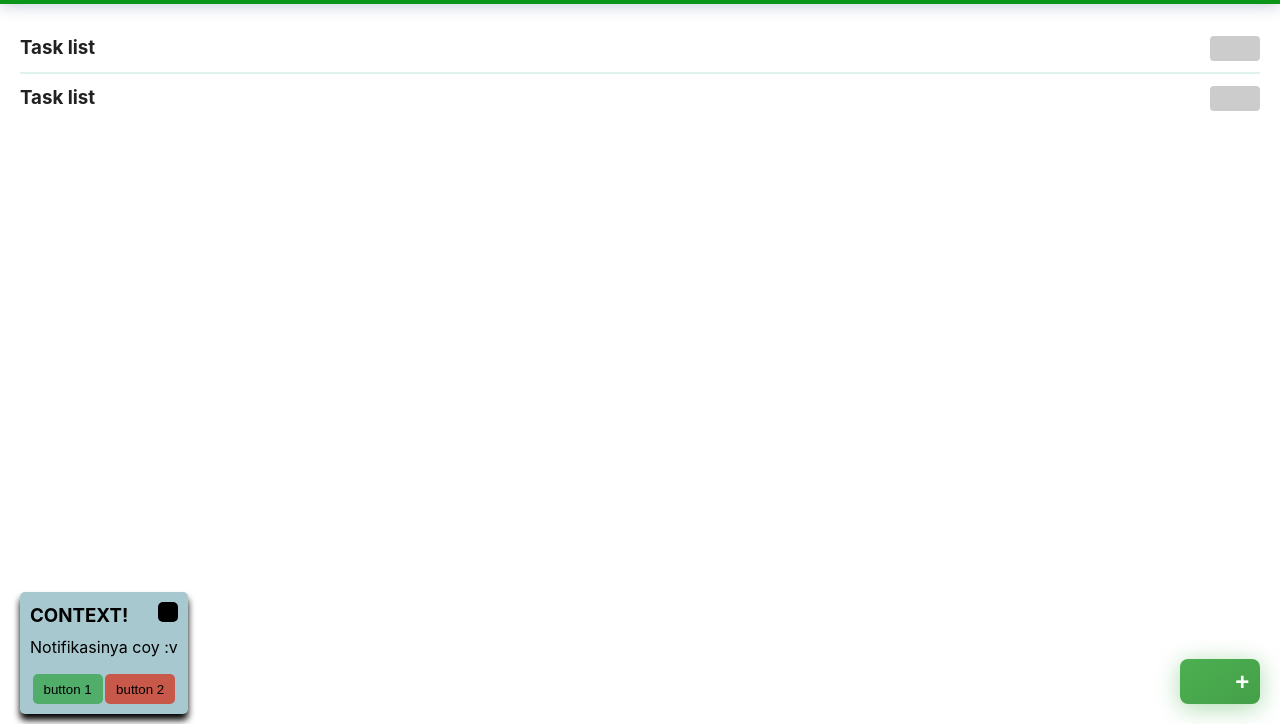
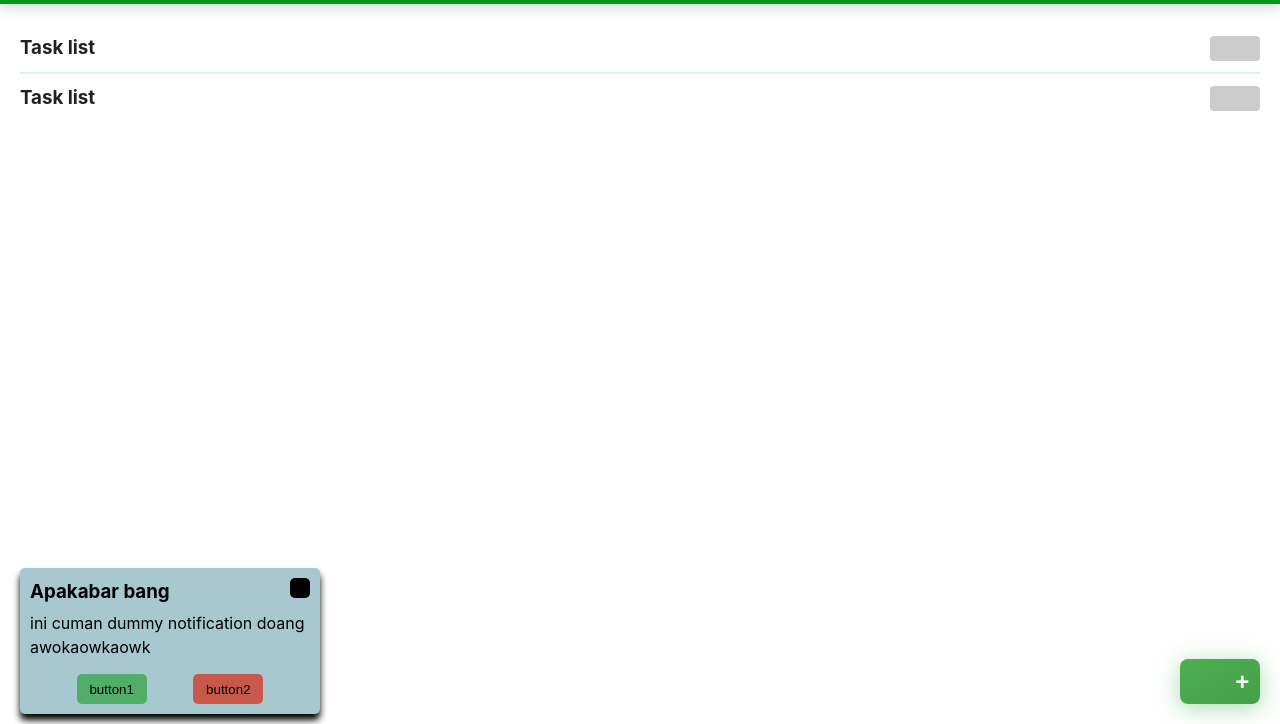
Before and after one commit to hiyokun-d/todolist-project, a website built with Vite: page index.html in a window 1280 px wide. Shown: the part 76-800 px from the top of the page. Built offline with nearby package versions, Linux system fonts and the light colour scheme.

Commit message:
nambahin notification untuk notifikasi aja tod (#15)

```diff
--- a/index.html
+++ b/index.html
@@ -54,16 +54,13 @@
       </div>
     </div>
 
-    <div class="todo-notification">
+    <div id="todo-notification-container" class="todo-notification close">
       <div class="todo-notification-header">
-        <h3>CONTEXT!</h3>
+        <h3 id="todo-notification-title"></h3>
         <button id="todo-notification-exit" class="todo-notification-exit">x</button>
       </div>
-      <p>Notifikasinya coy :v</p>
-      <div class="todo-notification-buttons">
-        <button class="primary-button">button 1</button>
-        <button class="secondary-button">button 2</button>
-      </div>
+      <p id="description"></p>
+      <div class="todo-notification-buttons" id="buttons-notification"> </div>
 
       <!-- biarin aja dulu kosong soalnya init notifikasi yang bakalan diisi di JS -->
     </div>
--- a/main.js
+++ b/main.js
@@ -1,5 +1,6 @@
 import { addingTodo } from "./adding-todo";
 import { list_arr, Todo } from "./listComponents";
+import { showNotification } from "./notification";
 
 const inputTodo = document.getElementById("todo-input")
 const addButton = document.getElementById("todo-button")
@@ -9,6 +10,19 @@ const addButton = document.getElementById("todo-button")
 // todo.generate()
 // console.log(list_arr)
 
+showNotification("Apakabar bang", {
+  description: "ini cuman dummy notification doang awokaowkaowk",
+  buttons: [{
+    name: "button1",
+    class: "primary-button"
+  },
+  {
+    name: "button2",
+    class: "secondary-button"
+  }
+  ]
+})
+
 //TODO: NGESAVE SEMUA TODOLIST DISAAT PENDUKUNG PRABOWO OKE OKE GAS KAU MALAH NGESAVE DATA USER ITU GAK RESPECT BANGET PEN
 addButton.addEventListener("click", () => {
   // CODE LU
--- a/notification.css
+++ b/notification.css
@@ -7,11 +7,22 @@
   box-shadow: 0px 6px 7px black;
   transition: all 0.5s ease;
   color: black;
+  transition: transform .5s cubic-bezier(.24, .13, .39, 1.69);
+  transform: translatey(0px);
+  max-width: 300px;
+  max-height: 200px;
+  overflow: scroll;
+}
+
+.todo-notification.close {
+  transition: transform .5s cubic-bezier(.65, -0.52, .38, .12);
+  transform: translatey(500px)
 }
 
 .todo-notification .todo-notification-header {
   display: flex;
   justify-content: space-between;
+  gap: 30px;
 }
 
 .todo-notification p {
@@ -41,6 +52,10 @@
   height: 30px;
 }
 
+.hide {
+  display: none;
+}
+
 .primary-button {
   background-color: #50ad6a;
 }
--- /dev/null
+++ b/notification.js
@@ -0,0 +1,99 @@
+/*
+     <div class="todo-notification-header">
+       <h3 id="title">CONTEXT!</h3>
+       <button id="todo-notification-exit" class="todo-notification-exit">x</button>
+     </div>
+     <p id="description">Lorem ipsum dolor sit amet consectetur adipisicing elit. Quae, voluptas ut? Sed illo, at fuga,
+       quaerat
+       laboriosam pariatur totam ipsa voluptatem exercitationem iste odio. Dicta reiciendis et dolor. Saepe,
+       aspernatur!</p>
+     <div class="todo-notification-buttons" id="buttons-notification">
+       <button class="primary-button">button 1</button>
+       <button class="secondary-button">button 2</button>
+       <button class="secondary-button">button 3</button>
+     </div>
+  */
+
+/**
+ * Displays a notification with customizable title, description, buttons, and actions.
+ *
+ * @param {string} title - The title of the notification.
+ * @param {Object} options - An object containing the description, buttons, and button actions.
+ * @param {string} [options.description=""] - The description to display in the notification. If empty, it hides the description.
+ * @param {Array<Object>} [options.buttons=[]] - An array of button objects to display in the notification.
+ * @param {string} options.buttons[].name - The label for the button.
+ * @param {string} [options.buttons[].class] - The CSS class to apply to the button (optional).
+ * @param {Array<Function>} [options.buttonAction=[]] - An array of functions corresponding to button click actions. The index of the function matches the button.
+ * @param {number} [options.duration=1000] - for the duration of the notification by default it's 7000
+ *
+ * @example
+ * showNotification("Notification Title", {
+ *   description: "This is a description",
+ *   buttons: [
+ *     { name: "OK", class: "ok-button" },
+ *     { name: "Cancel", class: "cancel-button" }
+ *   ],
+ *   buttonAction: [
+ *     () => console.log("OK clicked"),
+ *     () => console.log("Cancel clicked")
+ *   ]
+ * });
+ */
+
+export function showNotification(title, { description, buttons = [], buttonAction = [], duration } = {}) {
+  const elContainer = document.getElementById("todo-notification-container");
+  elContainer.classList.remove("close");
+
+
+  if (!elContainer) {
+    console.error("Notification container element not found. Ensure that an element with ID 'todo-notification-container' exists in the DOM.");
+    return;
+  }
+
+  elContainer.classList.remove("close");
+  const elTitle = document.getElementById("todo-notification-title");
+  const elDescription = document.getElementById("description");
+  const elButtonsDiv = document.getElementById("buttons-notification");
+  const elTodoNotificationExit = document.getElementById("todo-notification-exit")
+
+  if (!elTitle || !elDescription || !elButtonsDiv) {
+    console.error("One or more notification elements (title, description, buttons) not found in the DOM.");
+    return;
+  }
+
+  elTitle.innerText = title;
+
+  if (description) {
+    elDescription.classList.remove("hide");
+    elDescription.innerText = description || "";
+  } else {
+    elDescription.classList.add("hide");
+  }
+
+  elButtonsDiv.innerHTML = "";
+  if (buttons.length > 0) {
+    buttons.forEach((buttonObj, index) => {
+      const button = document.createElement("button")
+      if (buttonObj && buttonObj.name) {
+        button.innerText = buttonObj.name;
+        if (buttonObj.class) {
+          button.className = buttonObj.class;
+        }
+      }
+
+      if (buttonAction[index]) {
+        button.addEventListener("click", buttonAction[index])
+      }
+
+      elButtonsDiv.appendChild(button)
+    })
+  }
+
+  let valueDuration = duration || 8000
+  elTodoNotificationExit.addEventListener("click", () => {
+    valueDuration = 0
+    elContainer.classList.add("close")
+  })
+
+  setTimeout(() => elContainer.classList.add("close"), valueDuration)
+}
```
